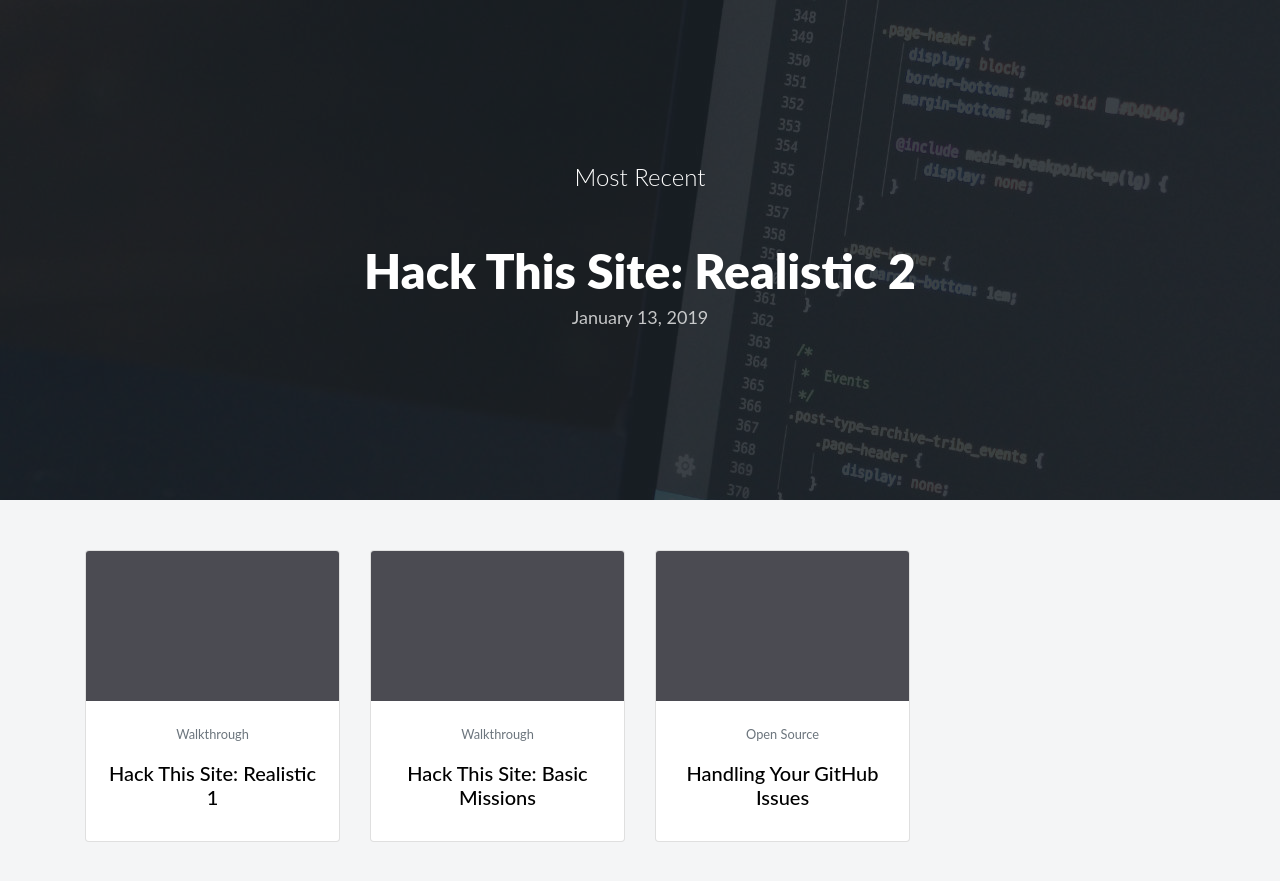
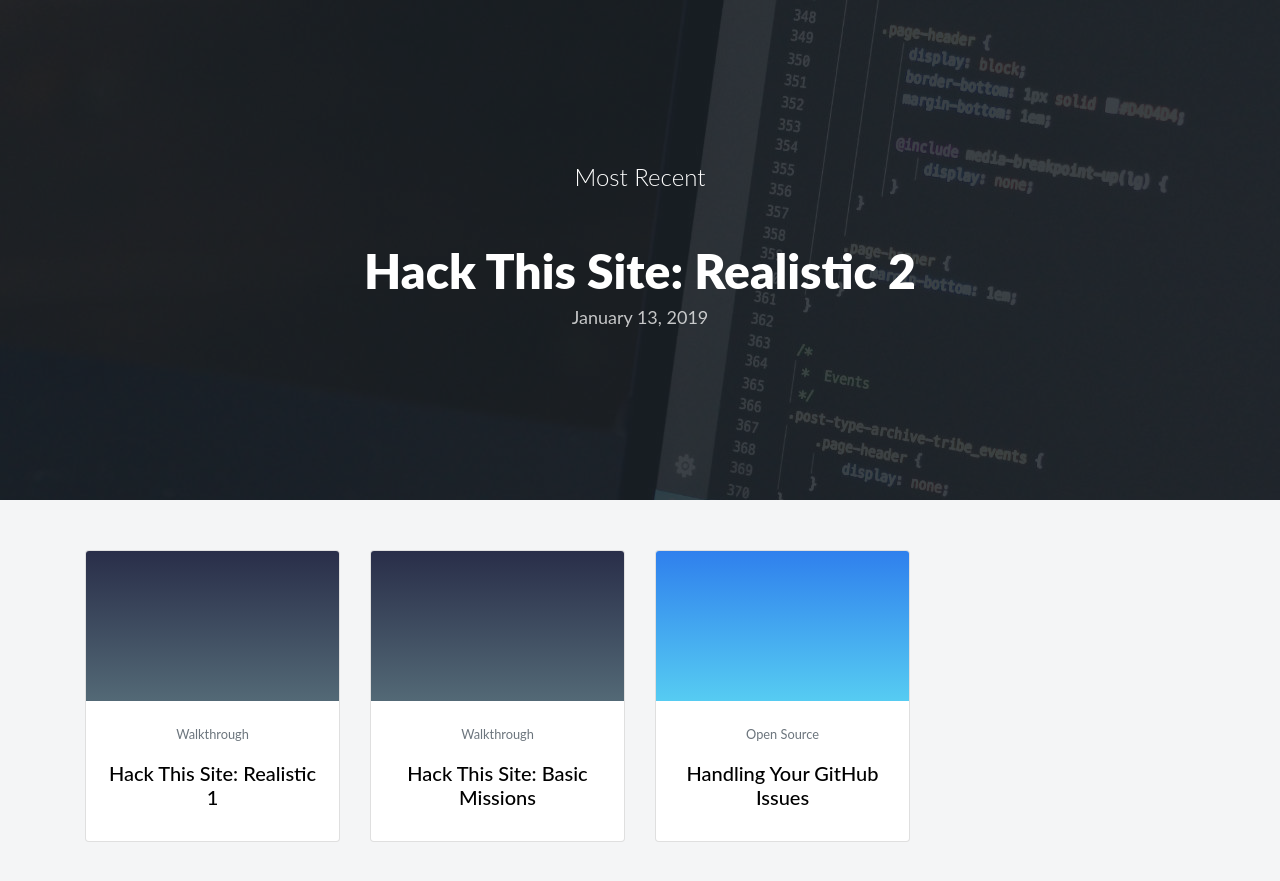
Before and after one commit to ericgrandt/erigitic.github.io, a Jekyll site: the page built from blog.html, in a window 1280 px wide. Shown: the top 881 px of the page. Built offline with Jekyll 4.4.1, drawn with Linux system fonts in a browser that asks for light colours; nearby versions of some CDN libraries.

Commit message:
Colors and stuff

```diff
--- a/_sass/pages/_blog.scss
+++ b/_sass/pages/_blog.scss
@@ -57,7 +57,24 @@
 		.post-img {
 			width: 100%;
 			height: 150px;
-			background-color: rgb(75, 75, 82);
+
+			&.walkthrough {
+				background: #536976;
+				background: -webkit-linear-gradient(to top, #292E49, #536976);
+				background: linear-gradient(to bottom, #292E49, #536976);
+			}
+
+			&.open-source {
+				background: #56CCF2;
+				background: -webkit-linear-gradient(to top, #2F80ED, #56CCF2);
+				background: linear-gradient(to bottom, #2F80ED, #56CCF2);
+			}
+
+			&.opinion {
+				background: #fceabb;
+				background: -webkit-linear-gradient(to top, #f8b500, #fceabb);
+				background: linear-gradient(to bottom, #f8b500, #fceabb);
+			}
 		}
 
 		.card-text .text-muted {
--- a/_sass/pages/_post.scss
+++ b/_sass/pages/_post.scss
@@ -53,8 +53,13 @@
 		}
 
 		img {
-			margin: 20px 0;
-			width: 100%;
+			display: block;
+			margin: 20px auto;
+			width: auto;
+
+			&.border {
+				border: 1px solid rgba(0, 0, 0, 0.1);
+			}
 		}
 
 		h2 {
--- a/blog.html
+++ b/blog.html
@@ -29,7 +29,7 @@ layout: page
 			{% for post in site.posts offset:1 %}
 				<div class="col-lg-3 col-md-4 col-sm-6 mb-4">
 					<a href="{{ post.url }}" class="blog-card card">
-						<div class="post-img card-img-top"></div>
+						<div class="post-img card-img-top {{ post.tags[0] | slugify }}"></div>
 						<div class="card-body">
 							<p class="card-text"><small class="text-muted">{{ post.tags[0] }}</small></p>
 							<h5 class="card-title">{{ post.title }}</h5>
```
